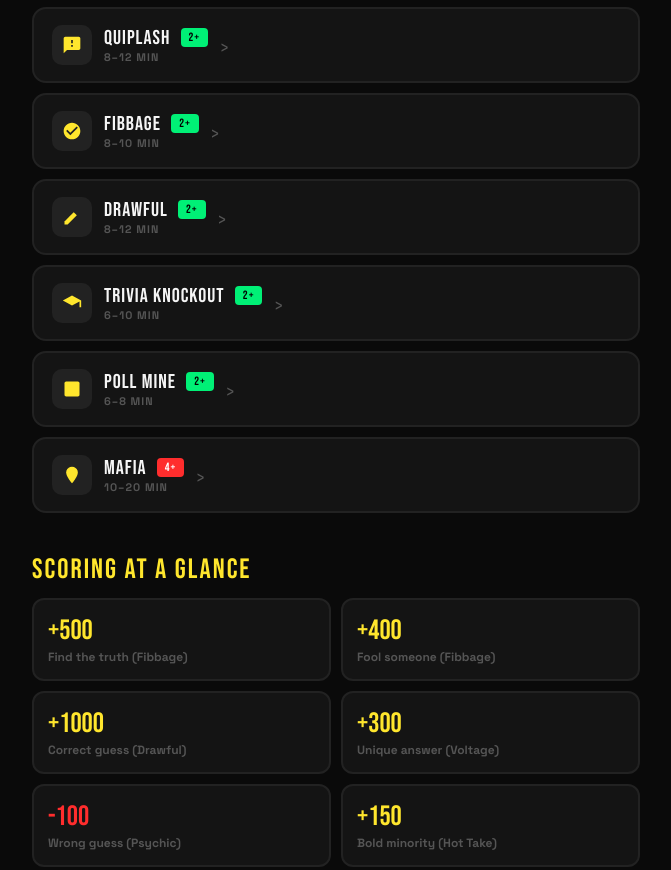
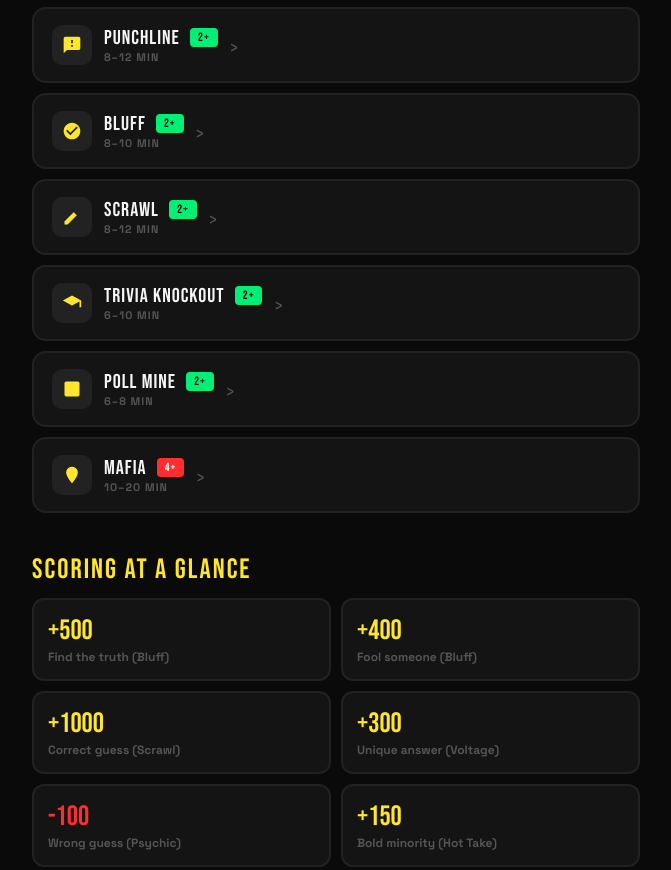
Before and after one commit to PartyPack2026/party-pack, a website: page public/tutorial.html in a window 1280 px wide. Shown: the part 1309-2179 px from the top of the page, without its empty margins (304-975 px from the left). Drawn offline with Linux system fonts and the light colour scheme.

Commit message:
Update tutorial.html

```diff
--- a/public/tutorial.html
+++ b/public/tutorial.html
@@ -224,7 +224,7 @@ body{background:var(--bg);color:var(--t);font-family:'Space Grotesk',sans-serif;
     <div class="game-card" onclick="toggleCard(this)">
       <div class="game-card-header">
         <div class="game-icon"><svg viewBox="0 0 24 24"><path d="M20 2H4c-1.1 0-2 .9-2 2v18l4-4h14c1.1 0 2-.9 2-2V4c0-1.1-.9-2-2-2zm-7 12h-2v-2h2v2zm0-4h-2V6h2v4z"/></svg></div>
-        <div><div class="game-title">Quiplash <span class="badge green">2+</span></div><div class="game-min">8–12 min</div></div>
+        <div><div class="game-title">Punchline <span class="badge green">2+</span></div><div class="game-min">8–12 min</div></div>
         <div class="game-chevron">›</div>
       </div>
       <div class="game-body">
@@ -241,7 +241,7 @@ body{background:var(--bg);color:var(--t);font-family:'Space Grotesk',sans-serif;
     <div class="game-card" onclick="toggleCard(this)">
       <div class="game-card-header">
         <div class="game-icon"><svg viewBox="0 0 24 24"><path d="M12 2C6.48 2 2 6.48 2 12s4.48 10 10 10 10-4.48 10-10S17.52 2 12 2zm-2 15l-5-5 1.41-1.41L10 14.17l7.59-7.59L19 8l-9 9z"/></svg></div>
-        <div><div class="game-title">Fibbage <span class="badge green">2+</span></div><div class="game-min">8–10 min</div></div>
+        <div><div class="game-title">Bluff <span class="badge green">2+</span></div><div class="game-min">8–10 min</div></div>
         <div class="game-chevron">›</div>
       </div>
       <div class="game-body">
@@ -258,7 +258,7 @@ body{background:var(--bg);color:var(--t);font-family:'Space Grotesk',sans-serif;
     <div class="game-card" onclick="toggleCard(this)">
       <div class="game-card-header">
         <div class="game-icon"><svg viewBox="0 0 24 24"><path d="M3 17.25V21h3.75L17.81 9.94l-3.75-3.75L3 17.25z"/></svg></div>
-        <div><div class="game-title">Drawful <span class="badge green">2+</span></div><div class="game-min">8–12 min</div></div>
+        <div><div class="game-title">Scrawl <span class="badge green">2+</span></div><div class="game-min">8–12 min</div></div>
         <div class="game-chevron">›</div>
       </div>
       <div class="game-body">
@@ -329,9 +329,9 @@ body{background:var(--bg);color:var(--t);font-family:'Space Grotesk',sans-serif;
   <!-- SCORING -->
   <div class="section-title">Scoring at a Glance</div>
   <div class="score-grid">
-    <div class="score-card"><div class="score-pts">+500</div><div class="score-label">Find the truth (Fibbage)</div></div>
-    <div class="score-card"><div class="score-pts">+400</div><div class="score-label">Fool someone (Fibbage)</div></div>
-    <div class="score-card"><div class="score-pts">+1000</div><div class="score-label">Correct guess (Drawful)</div></div>
+    <div class="score-card"><div class="score-pts">+500</div><div class="score-label">Find the truth (Bluff)</div></div>
+    <div class="score-card"><div class="score-pts">+400</div><div class="score-label">Fool someone (Bluff)</div></div>
+    <div class="score-card"><div class="score-pts">+1000</div><div class="score-label">Correct guess (Scrawl)</div></div>
     <div class="score-card"><div class="score-pts">+300</div><div class="score-label">Unique answer (Voltage)</div></div>
     <div class="score-card"><div class="score-pts" style="color:var(--r)">-100</div><div class="score-label">Wrong guess (Psychic)</div></div>
     <div class="score-card"><div class="score-pts">+150</div><div class="score-label">Bold minority (Hot Take)</div></div>
```
